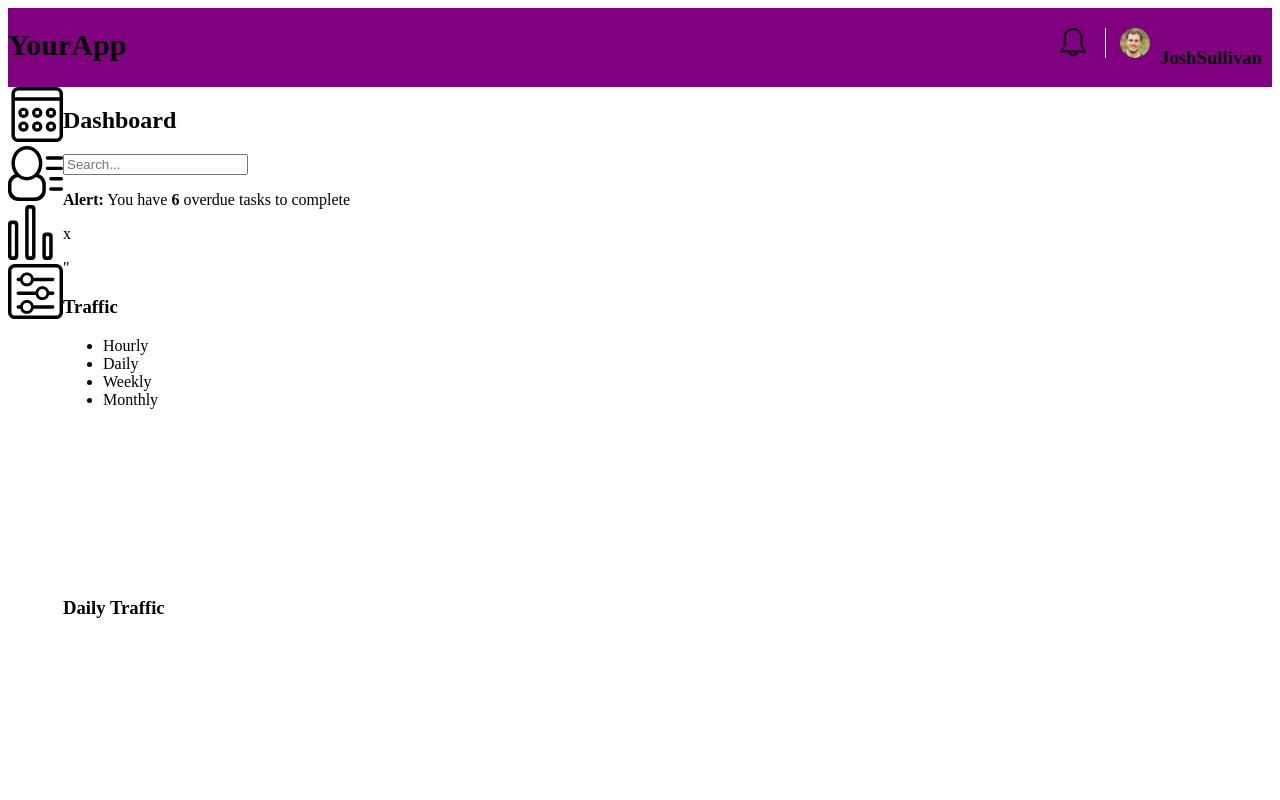
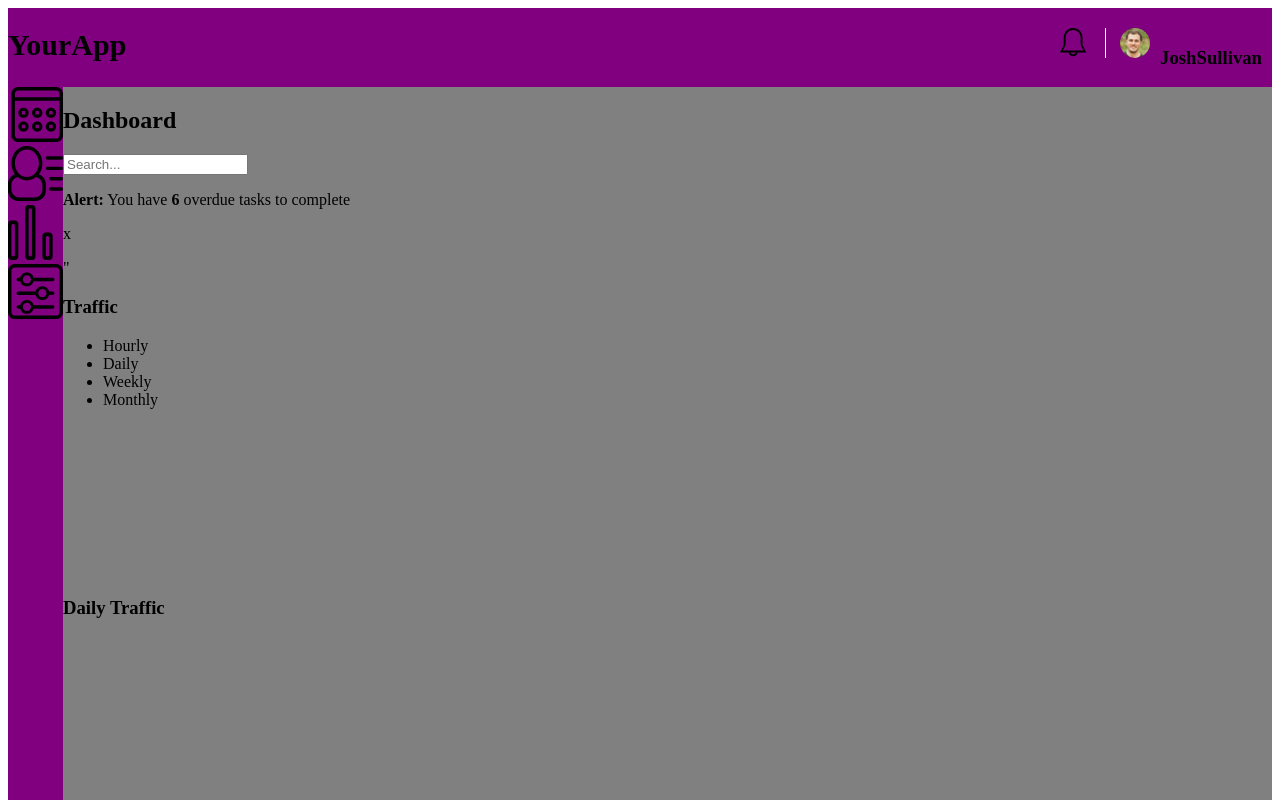
Before and after one commit to Santalome/Seventh-Project, a plain HTML site: page index.html in a window 1280 px wide. Shown: the top 800 px of the page. Drawn offline with Linux system fonts and the light colour scheme.

Commit message:
Update styles.css

```diff
--- a/css/styles.css
+++ b/css/styles.css
@@ -92,4 +92,12 @@ svg{
         border-right: 1px solid white;
         margin-right: 10px;
     }
+
+    .navigation-bar{
+        background-color: purple;
+    }
+
+    .main-content{
+        background: gray;
+    }
 }
```
